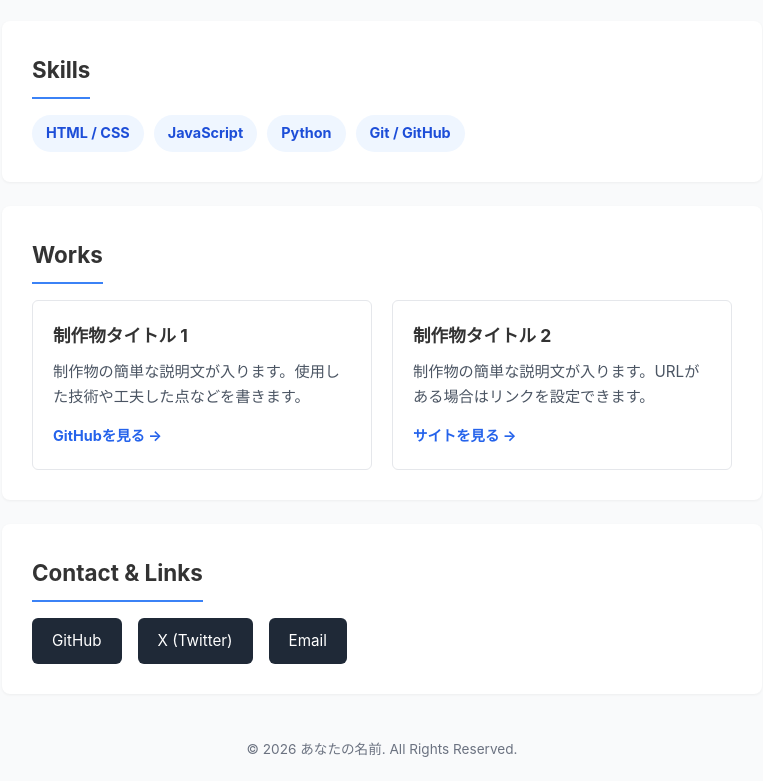
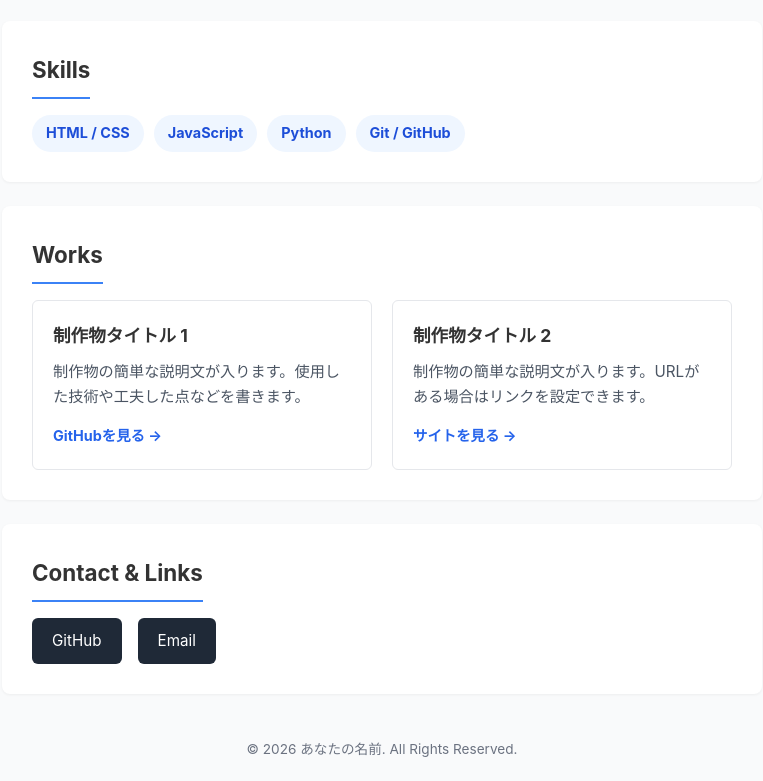
Before and after one commit to frogGp/frogGp.github.io, a plain HTML site: page index.html in a window 1280 px wide. Shown: the part 441-1222 px from the top of the page, without its empty margins (258-1021 px from the left). Drawn offline with Linux system fonts and the light colour scheme.

Commit message:
Remove X (Twitter) link from contact section

```diff
--- a/index.html
+++ b/index.html
@@ -59,7 +59,6 @@
       <h2>Contact & Links</h2>
       <div class="social-links">
         <a href="https://github.com" target="_blank">GitHub</a>
-        <a href="https://x.com" target="_blank">X (Twitter)</a>
         <a href="mailto:example@example.com">Email</a>
       </div>
     </section>
```
